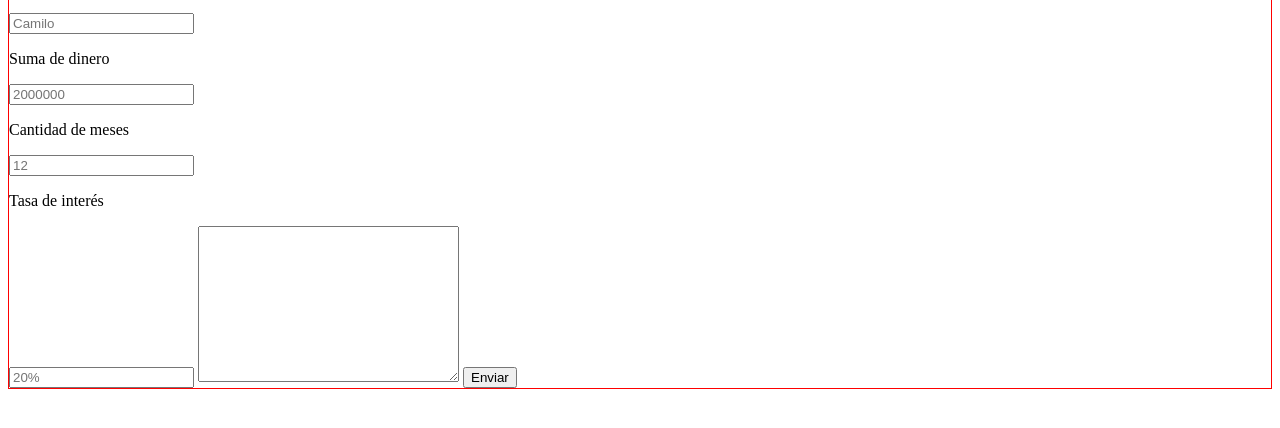
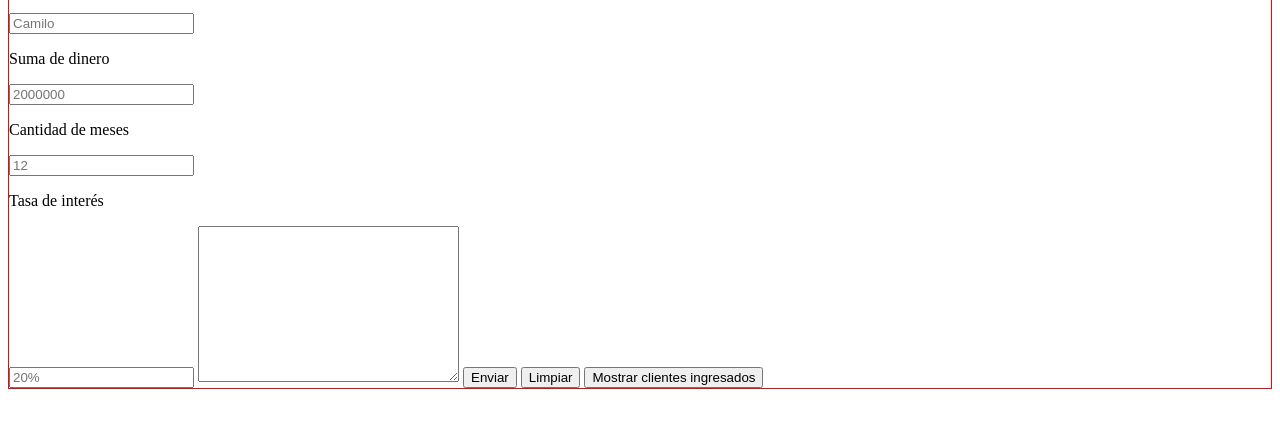
Before and after one commit to etiennesamboni/Curso-EDyA1, a plain HTML site: page SolucionPracticaFrontEnd/index.html in a window 1280 px wide. Shown: the part 110-538 px from the top of the page. Drawn offline with Linux system fonts and the light colour scheme.

Commit message:
Update index.html

```diff
--- a/SolucionPracticaFrontEnd/index.html
+++ b/SolucionPracticaFrontEnd/index.html
@@ -21,6 +21,8 @@
                 <input type="text" placeholder="20%" id="interes"/>
                 <textarea id="resultado" cols="30" rows="10" autocomplete="off"></textarea>
                 <button id="enviar">Enviar</button>
+                <button id="limpiar">Limpiar</button>
+                <button id="reporteObjetos">Mostrar clientes ingresados</button>
             </article>
         </section>
     </main>
```
